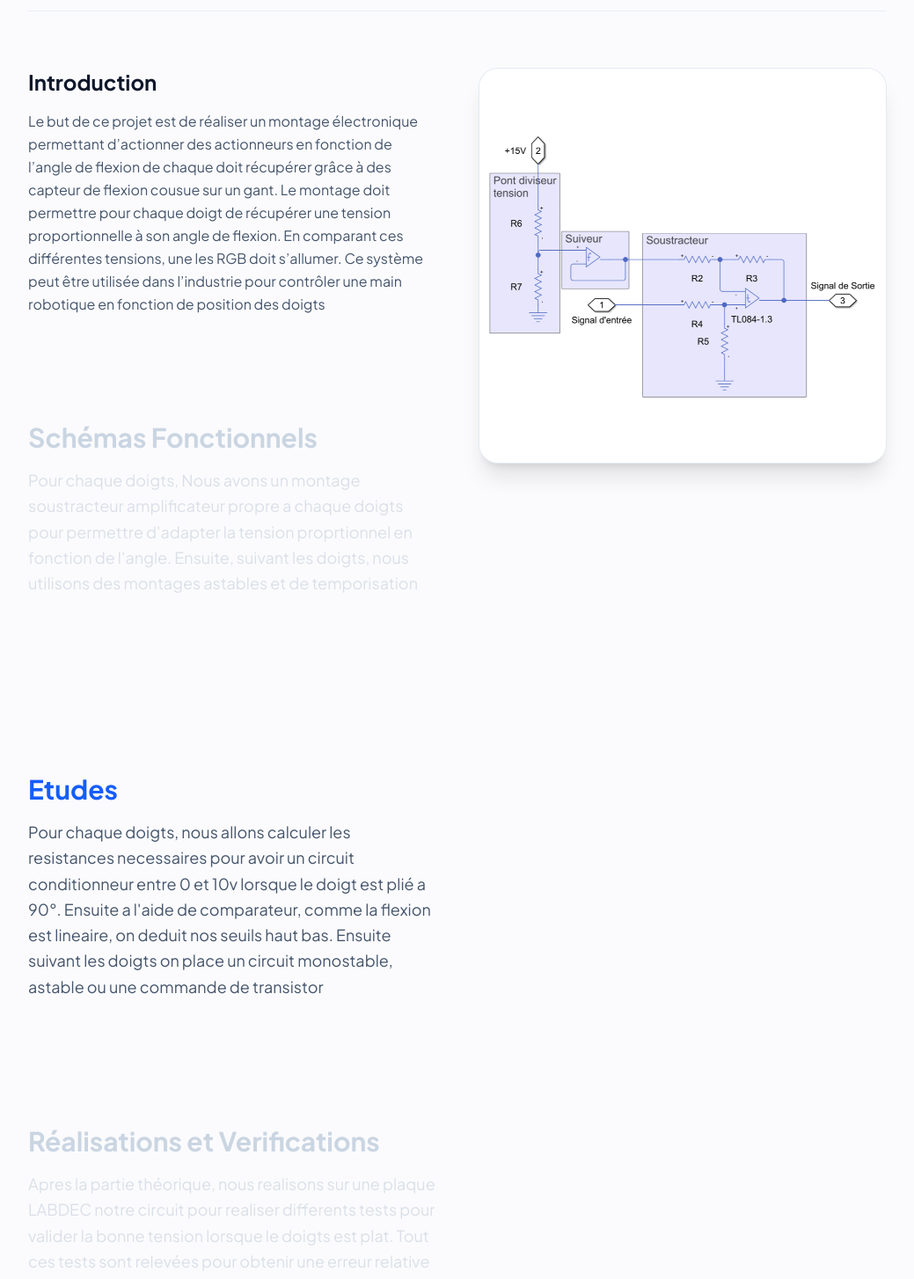
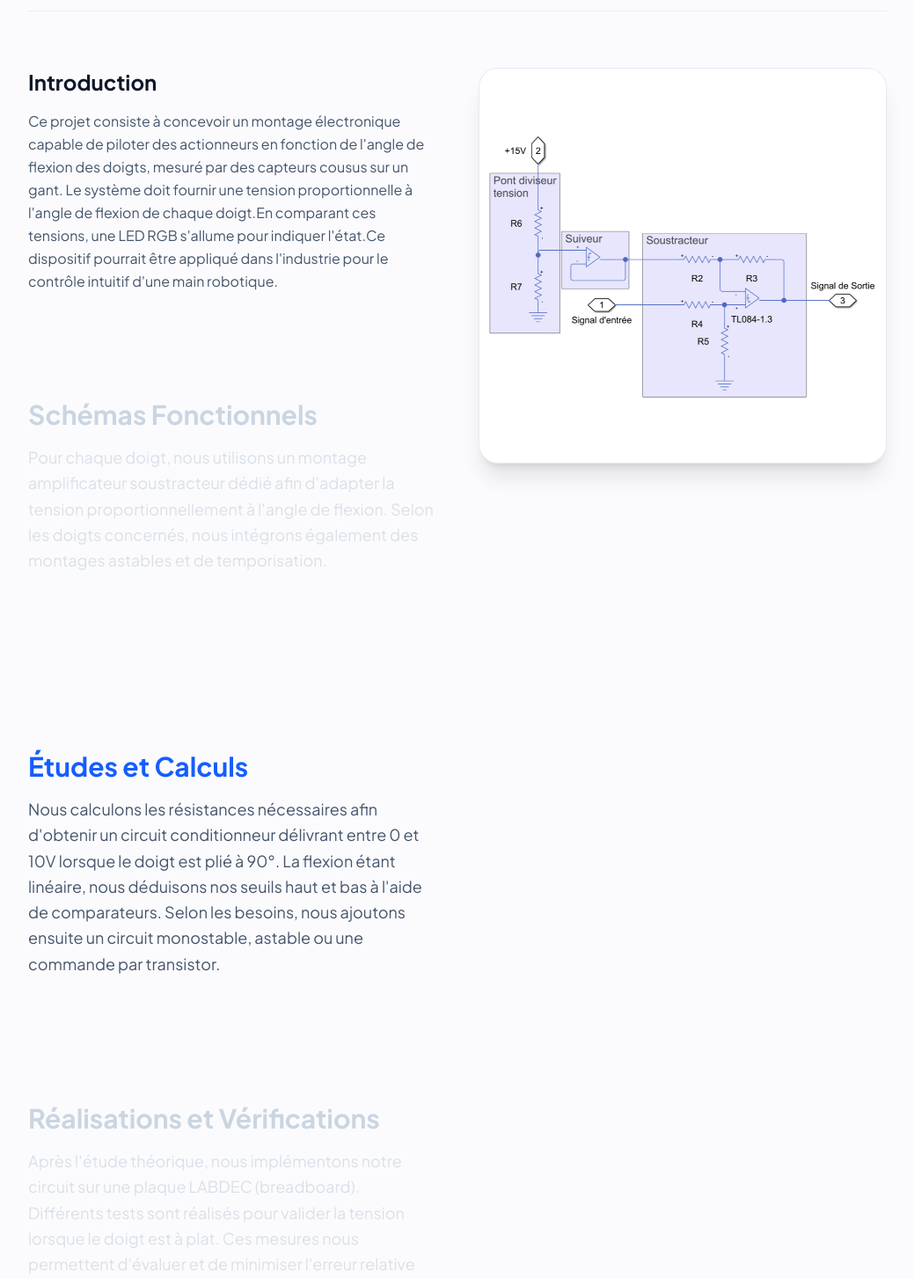
Before and after one commit to c-pili/c-pili.github.io, a Next.js app: page /projets/gant-magique in a window 1280 px wide. Shown: the part 800-2254 px from the top of the page at 88% size, without its empty margins (120-1159 px from the left). Built offline with nearby package versions, Linux system fonts and the light colour scheme.

Commit message:
Update Anim Projets

```diff
--- a/app/projets/gant-magique/page.tsx
+++ b/app/projets/gant-magique/page.tsx
@@ -4,7 +4,7 @@ import React, { useState, useEffect } from "react";
 import Link from "next/link";
 import { Footer } from "@/components/Footer";
 import { AnimatedTooltip } from "@/components/ui/animated-tooltip";
-import { PixelReveal } from "@/components/ui/pixel-reveal";
+import { SmoothImageReveal } from "@/components/ui/smooth-image-reveal"; // <-- Remplacé
 import { AccordionGallery } from "@/components/ui/accordion-gallery";
 import { motion, AnimatePresence } from "framer-motion";
 
@@ -35,55 +35,51 @@ export default function GantMagiquePage() {
         {
             id: 1,
             name: "Clément",
-      designation: "Etudiant GEII",
+            designation: "Étudiant GEII",
             image: "/IMG_Profile.JPG",
         },
         {
             id: 2,
             name: "Matthieu",
-      designation: "Etudiant GEII",
+            designation: "Étudiant GEII",
             image: "/IMG_Team.png",
         },
     ];
 
-  // LE CHANGEMENT EST ICI : On utilise <img> au lieu de <div>
     const scrollContent = [
         {
             title: "Schémas Fonctionnels",
             description:
-        "Pour chaque doigts, Nous avons un montage soustracteur amplificateur propre a chaque doigts pour permettre d'adapter la tension proprtionnel en fonction de l'angle. Ensuite, suivant les doigts, nous utilisons des montages astables et de temporisation",
+                "Pour chaque doigt, nous utilisons un montage amplificateur soustracteur dédié afin d'adapter la tension proportionnellement à l'angle de flexion. Selon les doigts concernés, nous intégrons également des montages astables et de temporisation.",
             content: (
                 <img
-          // Remplacez cette URL par votre propre image, ex: "/IMG_Altium.jpg"
-          src="/IMG_Gants-1.png"
-          alt="Routage Altium"
+          src= "/IMG_Gants-1.png"
+          alt="Schémas fonctionnels"
           className="h-full w-full object-cover"
             />
       ),
 },
 {
-      title: "Etudes",
+    title: "Études et Calculs",
         description:
-        "Pour chaque doigts, nous allons calculer les resistances necessaires pour avoir un circuit conditionneur entre 0 et 10v lorsque le doigt est plié a 90°. Ensuite a l'aide de comparateur, comme la flexion est lineaire, on deduit nos seuils haut bas. Ensuite suivant les doigts on place un circuit monostable, astable ou une commande de transistor ",
+    "Nous calculons les résistances nécessaires afin d'obtenir un circuit conditionneur délivrant entre 0 et 10V lorsque le doigt est plié à 90°. La flexion étant linéaire, nous déduisons nos seuils haut et bas à l'aide de comparateurs. Selon les besoins, nous ajoutons ensuite un circuit monostable, astable ou une commande par transistor.",
         content: (
             <img
-          // Remplacez par votre photo Matlab/Code
-          src="/IMG_Gants-2.png"
-          alt="Firmware et Matlab"
-          className="h-full w-full object-cover"
+          src= "/IMG_Gants-2.png"
+    alt = "Études et calculs"
+    className = "h-full w-full object-cover"
         />
       ),
 },
 {
-      title: "Réalisations et Verifications",
+    title: "Réalisations et Vérifications",
         description:
-        "Apres la partie théorique, nous realisons sur une plaque LABDEC notre circuit pour realiser differents tests pour valider la bonne tension lorsque le doigts est plat. Tout ces tests sont relevées pour obtenir une erreur relative la plus proche",
+    "Après l'étude théorique, nous implémentons notre circuit sur une plaque LABDEC (breadboard). Différents tests sont réalisés pour valider la tension lorsque le doigt est à plat. Ces mesures nous permettent d'évaluer et de minimiser l'erreur relative de notre système.",
         content: (
             <img
-          // Remplacez par votre photo de GitHub / Équipe
-          src="/IMG_Gants-3.png"
-          alt="GitHub et Versioning"
-          className="h-full w-full object-cover"
+          src= "/IMG_Gants-3.png"
+    alt = "Réalisation LABDEC"
+    className = "h-full w-full object-cover"
         />
       ),
 },
@@ -97,104 +93,109 @@ export default function GantMagiquePage() {
 ];
 
 return (
-    <main className="min-h-screen bg-[#FBFBFD] text-slate-900 antialiased selection:bg-blue-100 selection:text-blue-900">
-      <div className="max-w-5xl mx-auto px-6 pt-24 pb-20 md:pt-32">
+    <main className= "min-h-screen bg-[#FBFBFD] text-slate-900 antialiased selection:bg-blue-100 selection:text-blue-900" >
+    <div className="max-w-5xl mx-auto px-6 pt-24 pb-20 md:pt-32" >
         <Link
           href="/"
-          className="inline-flex items-center gap-2 text-xs font-mono text-slate-500 hover:text-slate-900 transition mb-10"
+className = "inline-flex items-center gap-2 text-xs font-mono text-slate-500 hover:text-slate-900 transition mb-10"
     >
-          &larr; Retour à l&apos;accueil
+          & larr; Retour à l & apos; accueil
     </Link>
 
-        {/* 1. Image Pixel Reveal en haut */}
-        <PixelReveal src="/IMG_GantsMag.jpg" alt="Gant Magique" />
+{/* 1. Image Smooth Reveal en haut */ }
+<SmoothImageReveal src="/IMG_GantsMag.jpg" alt = "Gant Magique" />
 
-        {/* 2. Titre animé et Tooltip de l'équipe */}
-        <div className="mt-12 flex flex-col md:flex-row md:items-end justify-between gap-8 pb-10 border-b border-slate-200/70">
+{/* 2. Titre animé et Tooltip de l'équipe */ }
+    < div className = "mt-12 flex flex-col md:flex-row md:items-end justify-between gap-8 pb-10 border-b border-slate-200/70" >
         <div>
-            <span className="text-xs font-mono uppercase tracking-widest text-blue-600 font-semibold block mb-3">
-              Projet d'Electronique
+        <span className="text-xs font-mono uppercase tracking-widest text-blue-600 font-semibold block mb-3" >
+            Projet d'Électronique
                 </span>
-            <motion.h1
-              initial={{ opacity: 0, y: 10 }}
-              animate={{ opacity: 1, y: 0 }}
-              transition={{ duration: 0.6, delay: 0.2 }}
-              className="text-4xl sm:text-5xl font-extrabold tracking-tight text-slate-950"
+                < motion.h1
+initial = {{ opacity: 0, y: 10 }}
+animate = {{ opacity: 1, y: 0 }}
+transition = {{ duration: 0.6, delay: 0.2 }}
+className = "text-4xl sm:text-5xl font-extrabold tracking-tight text-slate-950"
     >
     Le Gant Magique
         </motion.h1>
         </div>
 
-          <div className="flex flex-col items-start md:items-end gap-3">
-            <span className="text-xs font-mono text-slate-500 uppercase tracking-wider">Équipe projet</span>
-            <div className="flex flex-row items-center">
-              <AnimatedTooltip items={team} />
+        < div className = "flex flex-col items-start md:items-end gap-3" >
+            <span className="text-xs font-mono text-slate-500 uppercase tracking-wider" > Équipe projet </span>
+                < div className = "flex flex-row items-center" >
+                    <AnimatedTooltip items={ team } />
                         </div>
                         </div>
                         </div>
 
-        {/* 3. Section Architecture Intégrée à la page (Sticky Natif) */}
-        <div className="mt-16 mb-32 flex flex-col md:flex-row items-start gap-12 relative">
+{/* 3. Section Architecture Intégrée à la page (Sticky Natif) */ }
+<div className="mt-16 mb-32 flex flex-col md:flex-row items-start gap-12 relative" >
 
-          {/* Colonne de gauche : Texte qui défile normalement avec la page */}
-          <div className="w-full md:w-1/2 pb-32">
-            <div className="mb-20">
-              <h2 className="text-2xl font-bold text-slate-900 mb-4">Introduction</h2>
-              <p className="text-slate-600 leading-relaxed">
-                Le but de ce projet est de réaliser un montage électronique permettant d’actionner des actionneurs en fonction de l’angle de flexion de chaque doit récupérer grâce à des capteur de flexion cousue sur un gant. Le montage doit permettre pour chaque doigt de récupérer une tension proportionnelle à son angle de flexion. En comparant ces différentes tensions, une les RGB doit s’allumer. Ce système peut être utilisée dans l’industrie pour contrôler une main robotique en fonction de position des doigts
+    <div className="w-full md:w-1/2 pb-32" >
+        <div className="mb-20" >
+            <h2 className="text-2xl font-bold text-slate-900 mb-4" > Introduction </h2>
+                < p className = "text-slate-600 leading-relaxed" >
+                    Ce projet consiste à concevoir un montage électronique capable de piloter des actionneurs en fonction de l'angle de flexion des doigts, mesuré par des capteurs cousus sur un gant. Le système doit fournir une tension proportionnelle à l'angle de flexion de chaque doigt.En comparant ces tensions, une LED RGB s'allume pour indiquer l'état.Ce dispositif pourrait être appliqué dans l'industrie pour le contrôle intuitif d'une main robotique.
               </p>
                         </div>
 
-            {/* Espacement important pour créer l'effet de défilement */}
-            {scrollContent.map((item, index) => (
-              <div key={index} className="scroll-section min-h-[50vh] pt-10">
+{/* Application de l'animation whileInView sur les blocs de texte */ }
+{
+    scrollContent.map((item, index) => (
+        <motion.div
+                key= { index }
+                initial = {{ opacity: 0, y: 30 }}
+whileInView = {{ opacity: 1, y: 0 }}
+viewport = {{ once: true, margin: "-100px" }}
+transition = {{ duration: 0.7, ease: "easeOut" }}
+className = "scroll-section min-h-[50vh] pt-10"
+    >
     <h3
-                  className={`text-3xl font-bold mb-4 transition-colors duration-500 ${
-                    activeSection === index ? "text-blue-600" : "text-slate-300"
+                  className={
+    `text-3xl font-bold mb-4 transition-colors duration-500 ${activeSection === index ? "text-blue-600" : "text-slate-300"
+    }`
+}
+                >
+{ item.title }
+    </h3>
+    < p
+className = {`leading-relaxed text-lg transition-opacity duration-500 ${activeSection === index ? "opacity-100 text-slate-600" : "opacity-30 text-slate-400"
     }`}
                 >
-                  {item.title}
-                </h3>
-                <p
-                  className={`leading-relaxed text-lg transition-opacity duration-500 ${
-                    activeSection === index ? "opacity-100 text-slate-600" : "opacity-30 text-slate-400"
-                  }`}
-                >
-                  {item.description}
+{ item.description }
     </p>
-              </div>
+    </motion.div>
             ))}
 </div>
 
-          {/* Colonne de droite : Visuel Fixe (Sticky) */}
-          <div className="hidden md:block w-full md:w-1/2 sticky top-32">
-            {/* L'image sera contenue dans ce cadre arrondi et prendra toute la place */}
-            <div className="w-full h-[450px] rounded-3xl overflow-hidden shadow-xl border border-slate-200/80 bg-slate-100 relative">
-              <AnimatePresence mode="wait">
+    < div className = "hidden md:block w-full md:w-1/2 sticky top-32" >
+        <div className="w-full h-[450px] rounded-3xl overflow-hidden shadow-xl border border-slate-200/80 bg-slate-100 relative" >
+            <AnimatePresence mode="wait" >
                 <motion.div
-                  key={activeSection}
-                  initial={{ opacity: 0, scale: 0.95 }}
-                  animate={{ opacity: 1, scale: 1 }}
-                  exit={{ opacity: 0, scale: 1.05 }}
-                  transition={{ duration: 0.4, ease: "easeInOut" }}
-                  className="absolute inset-0"
+                  key={ activeSection }
+initial = {{ opacity: 0, scale: 0.95 }}
+animate = {{ opacity: 1, scale: 1 }}
+exit = {{ opacity: 0, scale: 1.05 }}
+transition = {{ duration: 0.4, ease: "easeInOut" }}
+className = "absolute inset-0"
     >
-                  {scrollContent[activeSection].content}
+{ scrollContent[activeSection].content }
     </motion.div>
     </AnimatePresence>
     </div>
     </div>
     </div>
 
-        {/* 4. Accordion Gallery à la fin */}
-        <div className="mb-10">
-          <h2 className="text-2xl font-bold text-slate-900 mb-2">Galerie du projet</h2>
-          <p className="text-slate-500 text-sm mb-6 font-light">Survolez les images pour les agrandir.</p>
-          <AccordionGallery images={galleryImages} />
+{/* 4. Accordion Gallery à la fin */ }
+<div className="mb-10" >
+    <h2 className="text-2xl font-bold text-slate-900 mb-2" > Galerie du projet </h2>
+        < p className = "text-slate-500 text-sm mb-6 font-light" > Survolez les images pour les agrandir.</p>
+            < AccordionGallery images = { galleryImages } />
                 </div>
                 </div>
 
-      <Footer />
+                < Footer />
                 </main>
   );
 }
```
Also changed, not shown: app/projets/matrice-led/page.tsx (+144 -135 lines). Lines whose indentation alone changed are shown as unchanged.
